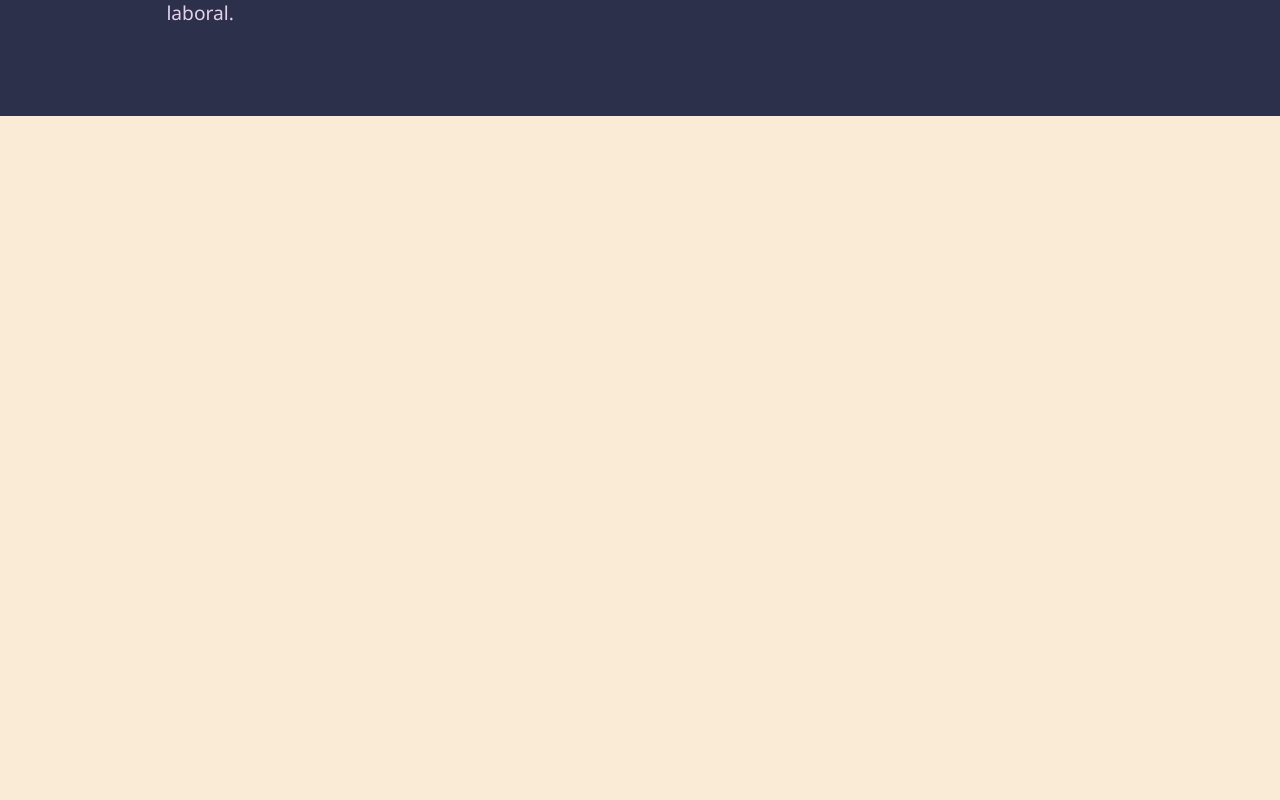
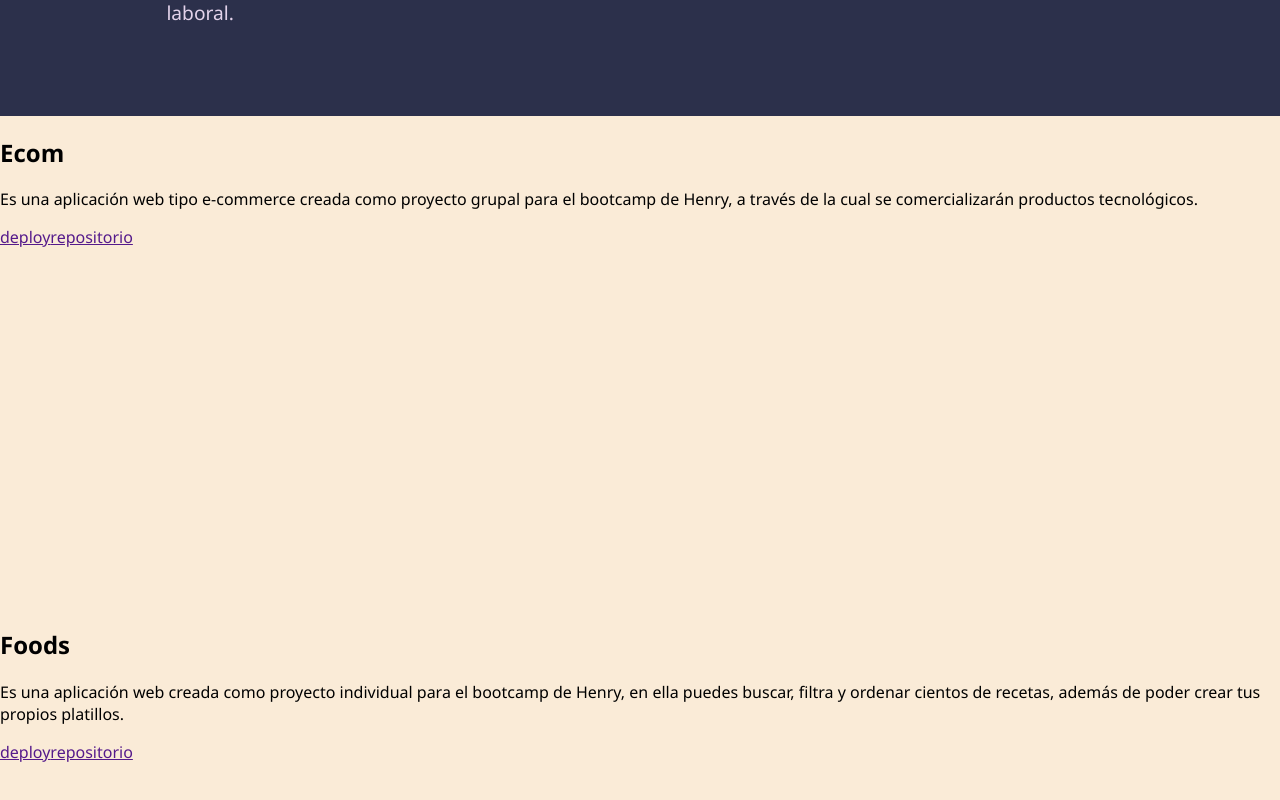
Before and after one commit to CarlosArte91/Portfolio_Carlos_Cruz, a React (Create React App) app: page / in a window 1280 px wide. Shown: the part 978-1778 px from the top of the page. Before the commit the page ends 1094 px from the top, so only its background shows below. Built offline with nearby package versions, Linux system fonts and the light colour scheme.

Commit message:
create projects component

```diff
--- a/package.json
+++ b/package.json
@@ -8,6 +8,7 @@
     "@testing-library/user-event": "^13.5.0",
     "react": "^18.2.0",
     "react-dom": "^18.2.0",
+    "react-player": "^2.11.0",
     "react-scripts": "5.0.1",
     "web-vitals": "^2.1.4"
   },
--- a/public/style.css
+++ b/public/style.css
@@ -3,4 +3,5 @@ body {
     background-color: antiquewhite;
     margin: 0;
     padding: 0;
+    font-family:'Segoe UI', Tahoma, Geneva, Verdana, sans-serif;
 }
--- a/src/App.js
+++ b/src/App.js
@@ -1,11 +1,13 @@
 import Navbar from './components/navegation/navbar/navbar';
 import Profile from './components/profile/profile';
+import Projects from './components/projects/all_projects/projects';
 
 function App() {
   return (
     <>
       <Navbar/>
       <Profile/>
+      <Projects/>
     </>
   );
 }
--- /dev/null
+++ b/src/assets/data/projects.js
@@ -0,0 +1,18 @@
+const projects = [
+    {
+        name: "Ecom",
+        description: "Es una aplicación web tipo e-commerce creada como proyecto grupal para el bootcamp de Henry, a través de la cual se comercializarán productos tecnológicos.",
+        video: "https://www.youtube.com/watch?v=kJsyAdMu1uQ",
+        deploy: "",
+        github: ""
+    },
+    {
+        name: "Foods",
+        description: "Es una aplicación web creada como proyecto individual para el bootcamp de Henry, en ella puedes buscar, filtra y ordenar cientos de recetas, además de poder crear tus propios platillos.",
+        video: "https://www.youtube.com/watch?v=p4Orh8wyjzE",
+        deploy: "",
+        github: ""
+    }
+];
+
+export default projects;
--- a/src/components/navegation/navbar/navbar.module.css
+++ b/src/components/navegation/navbar/navbar.module.css
@@ -26,7 +26,6 @@
 .container ul li a {
     text-decoration: none;
     color: #e3d2ea;
-    font-family:'Segoe UI', Tahoma, Geneva, Verdana, sans-serif;
     font-size: 1.3vw;
 }
 
--- a/src/components/profile/profile.module.css
+++ b/src/components/profile/profile.module.css
@@ -2,7 +2,6 @@
     color: #e3d2ea;
     margin: 0%;
     padding: 12% 13%;
-    font-family:'Segoe UI', Tahoma, Geneva, Verdana, sans-serif;
     display: grid;
     background-color: #2c304b;
     grid-template-columns: repeat(2, 1fr);
--- /dev/null
+++ b/src/components/projects/all_projects/projects.jsx
@@ -0,0 +1,26 @@
+import projects from "../../../assets/data/projects.js";
+import Project from "../template/project";
+
+function Projects() {
+    console.log(projects);
+    return (
+        <div>
+            {
+                projects.length && projects.map((project) => {
+                    return (
+                        <Project
+                            name={project.name}
+                            description={project.description}
+                            video={project.video}
+                            deploy={project.deploy}
+                            github={project.github}
+                            key={project.name}
+                        />
+                    );
+                })
+            }
+        </div>
+    );
+};
+
+export default Projects;
--- /dev/null
+++ b/src/components/projects/template/project.jsx
@@ -0,0 +1,20 @@
+import ReactPlayer from 'react-player';
+
+function Project({ name, description, video, deploy, github }) {
+    return (
+        <>
+            <h2>{name}</h2>
+            <p>{description}</p>
+            <div>
+                <a href="">deploy</a>
+                <a href="">repositorio</a>
+            </div>
+            <ReactPlayer
+                url={video}
+                controls
+            />
+        </>
+    );
+};
+
+export default Project;
```
Also changed, not shown: src/components/projects/template/project.module.css (added), 1 other file (tests, documents, lock files or other folders).
